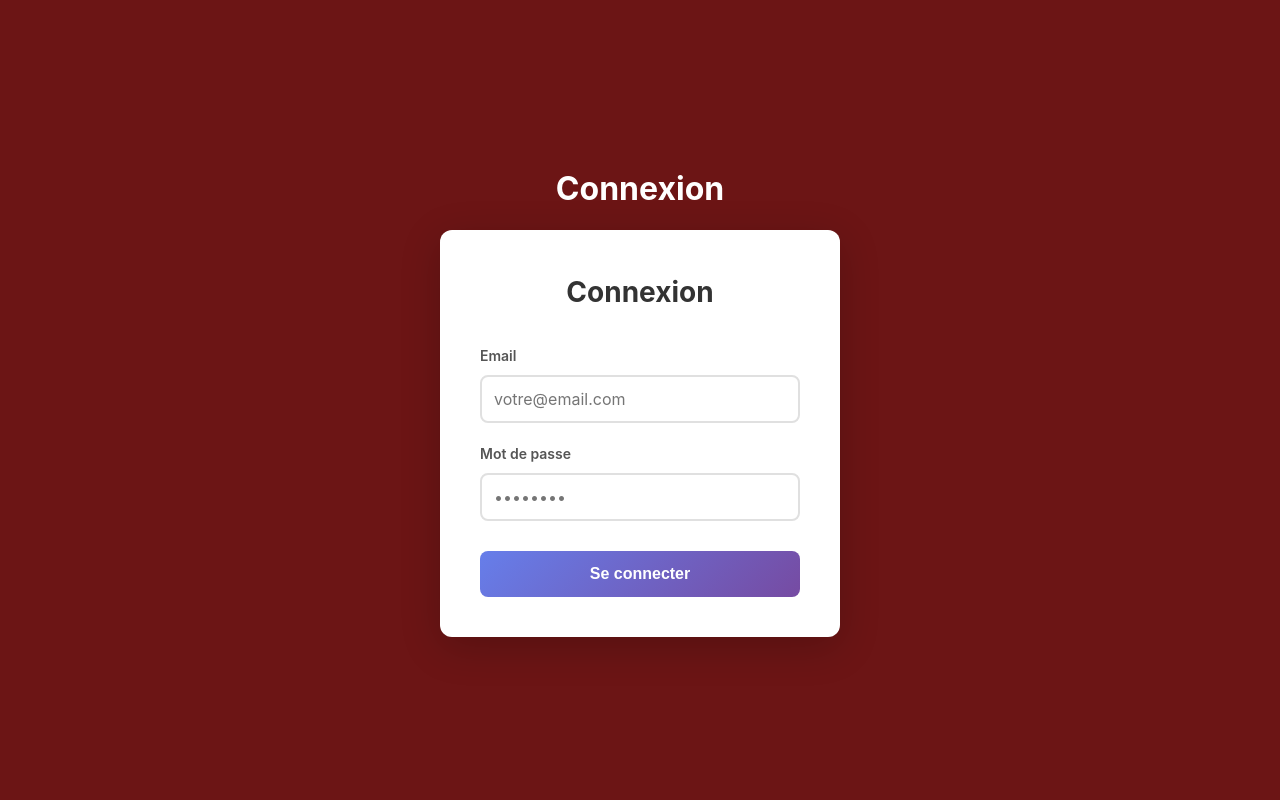
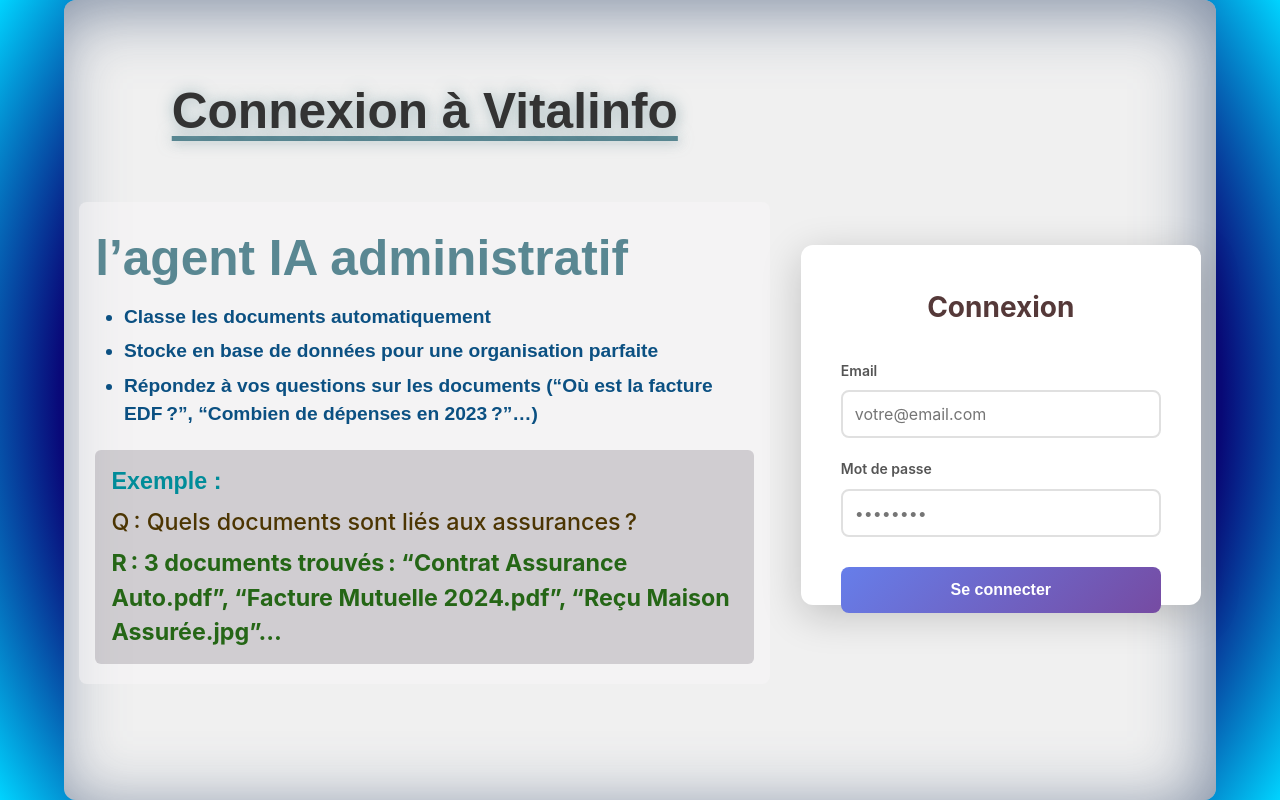
Before and after one commit to bannik62/vitalinfo, a Svelte app in the folder frontend/: page / in a window 1280 px wide. Built offline with nearby package versions, Linux system fonts and the light colour scheme; no server answers.

Commit message:
feat: améliorations UI login form

```diff
--- a/frontend/src/App.svelte
+++ b/frontend/src/App.svelte
@@ -29,20 +29,39 @@
 
 {#if loading}
   <div class="loading">Chargement...</div>
-{:else if isAuthenticated}
-  <Board />
-{:else}
-  <PageLogin />
+  {:else}
+    <main>
+      {#if isAuthenticated}
+        <Board />
+      {:else}
+        <PageLogin />
+      {/if}
+    </main>
 {/if}
-
 <style>
   .loading {
+    position: fixed;
+    top: 0;
+    left: 0;
+    width: 100%;
     display: flex;
     justify-content: center;
     align-items: center;
-    height: 100vh;
+    height: 10vh;
     font-size: 18px;
+    background-color: #ede4e4;
   }
 
+  main {
+    position: relative;
+    top: 0;
+    left: 0;
+    width: 100%;
+    height:100%;
+  }
+  @media (max-width: 575.98px) {
+    main {
+    }
+  }
 
 </style>
--- a/frontend/src/app.css
+++ b/frontend/src/app.css
@@ -12,5 +12,11 @@
 }
 
 #app {
-  min-height: 100vh;
+ height: 100vh;
 }
+
+@media (max-width: 575.98px) {
+  #app {
+    height: 200vh;
+  }
+}
--- a/frontend/src/modules/module_login/FormLogin.svelte
+++ b/frontend/src/modules/module_login/FormLogin.svelte
@@ -1,60 +1,68 @@
 <script>
-  import axios from 'axios';
-  import Securecsrf from '../security/module_csrf/Securecsrf.svelte';
+    import axios from "axios";
+    import Securecsrf from "../security/module_csrf/Securecsrf.svelte";
 
-  let email = '';
-  let password = '';
+    let email = "";
+    let password = "";
     let loading = false;
-  let message = '';
-  let messageType = '';
+    let message = "";
+    let messageType = "";
     let csrfToken = null;
 
     function handleCsrfTokenReceived(event) {
-    console.log('📥 FormLogin - Événement csrfTokenReceived reçu');
-    console.log('📥 FormLogin - event:', event);
-    console.log('📥 FormLogin - event.detail:', event.detail);
+        console.log("📥 FormLogin - Événement csrfTokenReceived reçu");
+        console.log("📥 FormLogin - event:", event);
+        console.log("📥 FormLogin - event.detail:", event.detail);
         csrfToken = event.detail;
-    console.log('📥 FormLogin - Token CSRF assigné:', csrfToken ? 'Oui (' + csrfToken + ')' : 'Non');
+        console.log(
+            "📥 FormLogin - Token CSRF assigné:",
+            csrfToken ? "Oui (" + csrfToken + ")" : "Non"
+        );
     }
 
     async function handleLogin() {
         if (!email.trim() || !password.trim()) {
-      message = 'Veuillez remplir tous les champs';
-      messageType = 'error';
+            message = "Veuillez remplir tous les champs";
+            messageType = "error";
             return;
         }
 
         if (!csrfToken) {
-      message = 'Token CSRF non disponible. Veuillez recharger la page.';
-      messageType = 'error';
+            message = "Token CSRF non disponible. Veuillez recharger la page.";
+            messageType = "error";
             return;
         }
 
         loading = true;
-    message = '';
+        message = "";
 
         try {
-      const response = await axios.post('/api/auth/login', {
+            const response = await axios.post(
+                "/api/auth/login",
+                {
                     email,
-        password
-      }, {
+                    password,
+                },
+                {
                     headers: {
-          'X-CSRF-Token': csrfToken
+                        "X-CSRF-Token": csrfToken,
                     },
-        withCredentials: true
-      });
+                    withCredentials: true,
+                }
+            );
 
             if (response.data.success) {
-        message = 'Connexion réussie !';
-        messageType = 'success';
+                message = "Connexion réussie !";
+                messageType = "success";
                 // Rediriger ou mettre à jour l'état de l'application
                 setTimeout(() => {
                     window.location.reload();
                 }, 1000);
             }
         } catch (error) {
-      message = error.response?.data?.error || 'Erreur lors de la connexion';
-      messageType = 'error';
+            message =
+                error.response?.data?.error || "Erreur lors de la connexion";
+            messageType = "error";
         } finally {
             loading = false;
         }
@@ -63,6 +71,25 @@
 
 <!-- Composant invisible pour récupérer le token CSRF -->
 <Securecsrf on:csrfTokenReceived={handleCsrfTokenReceived} />
+<div class=" container-login-form-description">
+
+    <div class="container-login-form-description-text">
+        <p class="italiana-regular">Connexion à Vitalinfo</p>
+    <div class="ia-agent-demo">
+        <h3 class="italiana-regular">  l’agent IA administratif</h3>
+        <ul>
+            <li class="italiana-regular"><strong>Classe les documents</strong> automatiquement</li>
+            <li class="italiana-regular"><strong>Stocke en base de données</strong> pour une organisation parfaite</li>
+            <li class="italiana-regular"><strong>Répondez à vos questions</strong> sur les documents (“Où est la facture EDF ?”, “Combien de dépenses en 2023 ?”…)</li>
+        </ul>
+        <div class="ia-demo-ex">
+            <span class="italiana-regular">Exemple :</span>
+            <div class="ia-question">Q : Quels documents sont liés aux assurances ?</div>
+            <div class="ia-reponse">R : 3 documents trouvés : “Contrat Assurance Auto.pdf”, “Facture Mutuelle 2024.pdf”, “Reçu Maison Assurée.jpg”…</div>
+        </div>
+    </div>
+
+    </div>
 
     <div class="login-form">
         <h2>Connexion</h2>
@@ -101,12 +128,95 @@
             </div>
 
             <button type="submit" disabled={loading} class="submit-btn">
-      {loading ? 'Connexion...' : 'Se connecter'}
+                {loading ? "Connexion..." : "Se connecter"}
             </button>
         </form>
     </div>
 
+</div>
+
 <style>
+    .italiana-regular {
+  font-family: "Italiana", sans-serif;
+  font-weight: 600;
+  font-style: normal;
+}
+
+    .container-login-form-description {
+        display: flex;
+        align-items: center;
+        justify-content: space-around;
+        flex-wrap: wrap;
+        height: 100%;
+        width: 90%;
+        background-color: #f0f0f0;
+        border-radius: 12px;
+        box-shadow: -10px 10px 66px rgba(79, 99, 130, 0.7) inset
+    }
+    .container-login-form-description p {
+        text-align: center;
+        margin-bottom: 50px;
+        text-decoration: underline #598792;
+        text-underline-offset: 8px;
+        text-decoration-thickness: 5px;
+        color: #333;
+        text-shadow: 3px 3px 8px rgba(207, 215, 216, 0.8), 0 0 15px rgba(89, 135, 146, 0.5);
+    }
+    .container-login-form-description-text {
+        font-size: 24px;
+        font-weight: bold;
+        margin-bottom: 20px;
+        color: #333;
+        width: 100%;
+    }
+    .ia-agent-demo {
+            margin: 1.5rem 0 1.5rem 0;
+            background: #f6f5f67f;
+            border-radius: 8px;
+            padding: 1.2rem 1rem;
+            line-height: 1.5;
+            color: #0b5082;
+            width: 100%;
+        }
+
+
+        .ia-agent-demo h3 {
+            margin-top: 0;
+            font-size:clamp(1.2rem, 9vw, 3.1rem);
+            color: #598792;
+            font-weight: 700;
+        }
+        p {
+            font-size:clamp(1.2rem, 9vw, 3.1rem);
+        }
+        .ia-agent-demo ul {
+            margin: 0.3em 0 0.6em 1.2em;
+            padding: 0;
+        }
+        .ia-agent-demo li {
+            margin-bottom: 0.3em;
+            font-size:clamp(1.2rem, 6vw, 0.5rem);
+        }
+        .ia-demo-ex {
+            margin-top: 0.9em;
+            background: #635b653f;
+            padding: 0.6em 0.7em;
+            border-radius: 6px;
+            font-size: 0.97em;
+        }
+        .ia-demo-ex span {
+            font-weight: 600;
+            color: #008c99;
+        }
+        .ia-question {
+            margin-top: 0.25em;
+            font-weight: 500;
+            color: #4c3502;
+        }
+        .ia-reponse {
+            margin-top: 0.25em;
+            color: #256616;
+        }
     .login-form {
     background: white;
     padding: 40px;
@@ -114,11 +224,14 @@
     box-shadow: 0 10px 40px rgba(0, 0, 0, 0.2);
     width: 100%;
     max-width: 400px;
+    min-width: 300px;
+    height: 45%;
+    margin-top: 50px;
     }
 
     h2 {
         margin: 0 0 30px 0;
-    color: #333;
+        color: #553939;
         font-size: 28px;
         text-align: center;
     }
@@ -200,4 +313,68 @@
         color: #721c24;
         border: 1px solid #f5c6cb;
     }
+
+    /* Mobile (jusqu'à 576px) */
+    @media (max-width: 575.98px) {
+        .container-login-form-description {
+            margin-top: 10vh;
+            height: 200vh;
+        }
+
+        .login-form {
+            padding: 20px;
+            max-width: 100%;
+            min-width: auto;
+            margin: 0 10px;
+            height: 25%;
+        }
+
+        h2 {
+            font-size: 22px;
+            margin-bottom: 20px;
+        }
+
+        input {
+            padding: 10px;
+            font-size: 14px;
+        }
+
+        .submit-btn {
+            padding: 12px;
+            font-size: 14px;
+        }
+    }
+
+    /* Tablet (576px - 768px) */
+    @media (min-width: 576px) and (max-width: 767.98px) {
+
+    }
+
+    /* Desktop (768px - 1024px) */
+    @media (min-width: 768px) and (max-width: 1023.98px) {
+
+    }
+
+    /* Large Desktop (1024px - 1440px) */
+    @media (min-width: 1024px) and (max-width: 1439.98px) {
+        .container-login-form-description-text {
+        font-size: 24px;
+        font-weight: bold;
+        margin-bottom: 20px;
+        color: #333;
+        width: 60%;
+    }
+
+    }
+
+    /* Extra Large Desktop (1440px et plus) */
+    @media (min-width: 1440px) {
+        .container-login-form-description-text {
+        font-size: 24px;
+        font-weight: bold;
+        margin-bottom: 20px;
+        color: #333;
+        width: 60%;
+    }
+    }
 </style>
--- a/frontend/src/pages/login/Login.svelte
+++ b/frontend/src/pages/login/Login.svelte
@@ -3,25 +3,52 @@
 </script>
 
 <section>
-  <h1>Connexion</h1>
   <FormLogin />
 </section>
 
 
 <style>
     section {
+        display:flex;
+        align-items: center;
+        justify-content: center;
+        height: 100%;
+        width: 100%;
+        background: #020024;
+background: radial-gradient(circle, rgba(2, 0, 36, 1) 0%, rgba(9, 9, 121, 1) 77%, rgba(0, 212, 255, 1) 100%);
+    }
+
+
+    /* Mobile (jusqu'à 576px) */
+    @media (max-width: 575.98px) {
+        section {
         display: flex;
         flex-direction: column;
         align-items: center;
         justify-content: center;
-        height: 100vh;
+        height: 100%;
         width: 100%;
-        background-color: rgb(108, 21, 21);
+        background-color: rgb(197, 223, 235);
     }
-    h1 {
-        font-size: 2rem;
-        font-weight: bold;
-        margin-bottom: 1rem;
-        color: white;
+    }
+
+    /* Tablet (576px - 768px) */
+    @media (min-width: 576px) and (max-width: 767.98px) {
+
+    }
+
+    /* Desktop (768px - 1024px) */
+    @media (min-width: 768px) and (max-width: 1023.98px) {
+
+    }
+
+    /* Large Desktop (1024px - 1440px) */
+    @media (min-width: 1024px) and (max-width: 1439.98px) {
+
+    }
+
+    /* Extra Large Desktop (1440px et plus) */
+    @media (min-width: 1440px) {
+
     }
 </style>
--- a/frontend/vite.config.js
+++ b/frontend/vite.config.js
@@ -7,6 +7,13 @@
   server: {
     port: 5173,
     strictPort: true,
-    host: true
+    host: true,
+    proxy: {
+      '/api': {
+        target: 'http://localhost:3002',
+        changeOrigin: true,
+        secure: false
+      }
+    }
   }
 })
```
Lines whose indentation alone changed are shown as unchanged.
